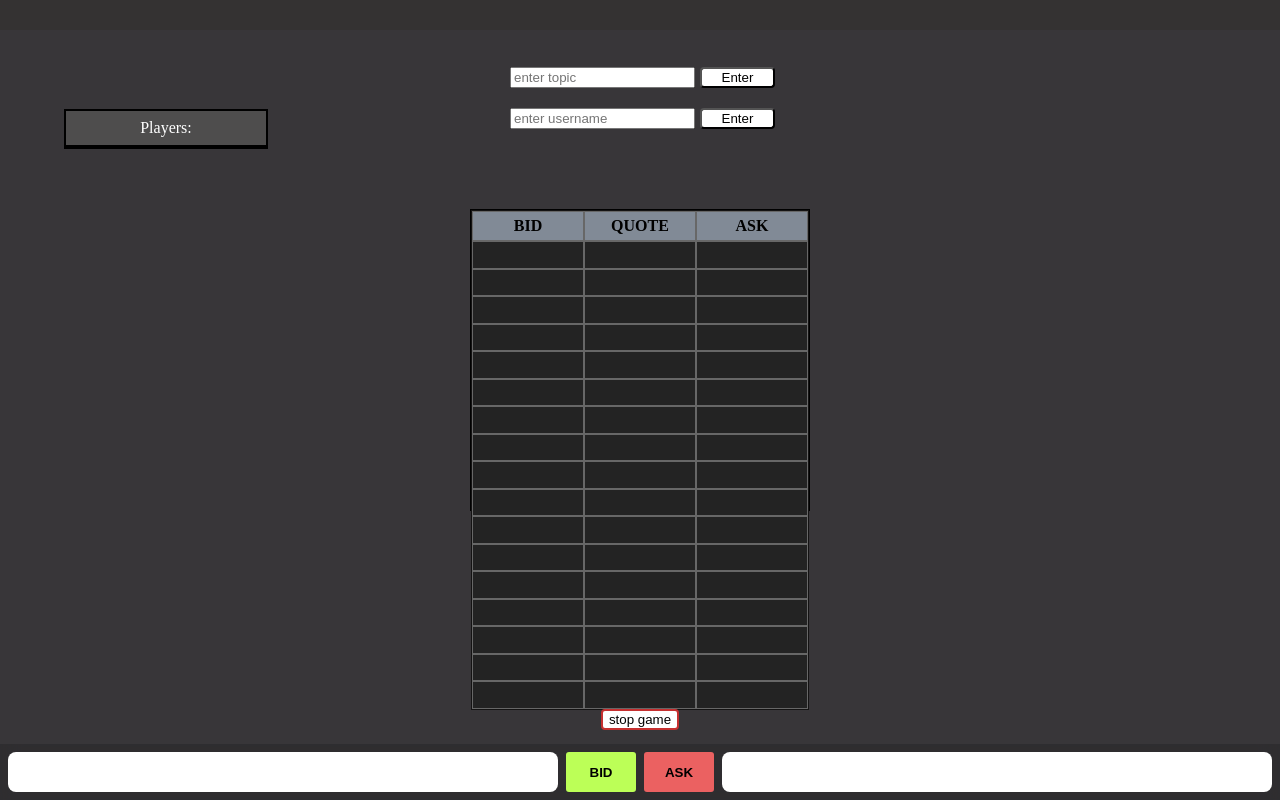
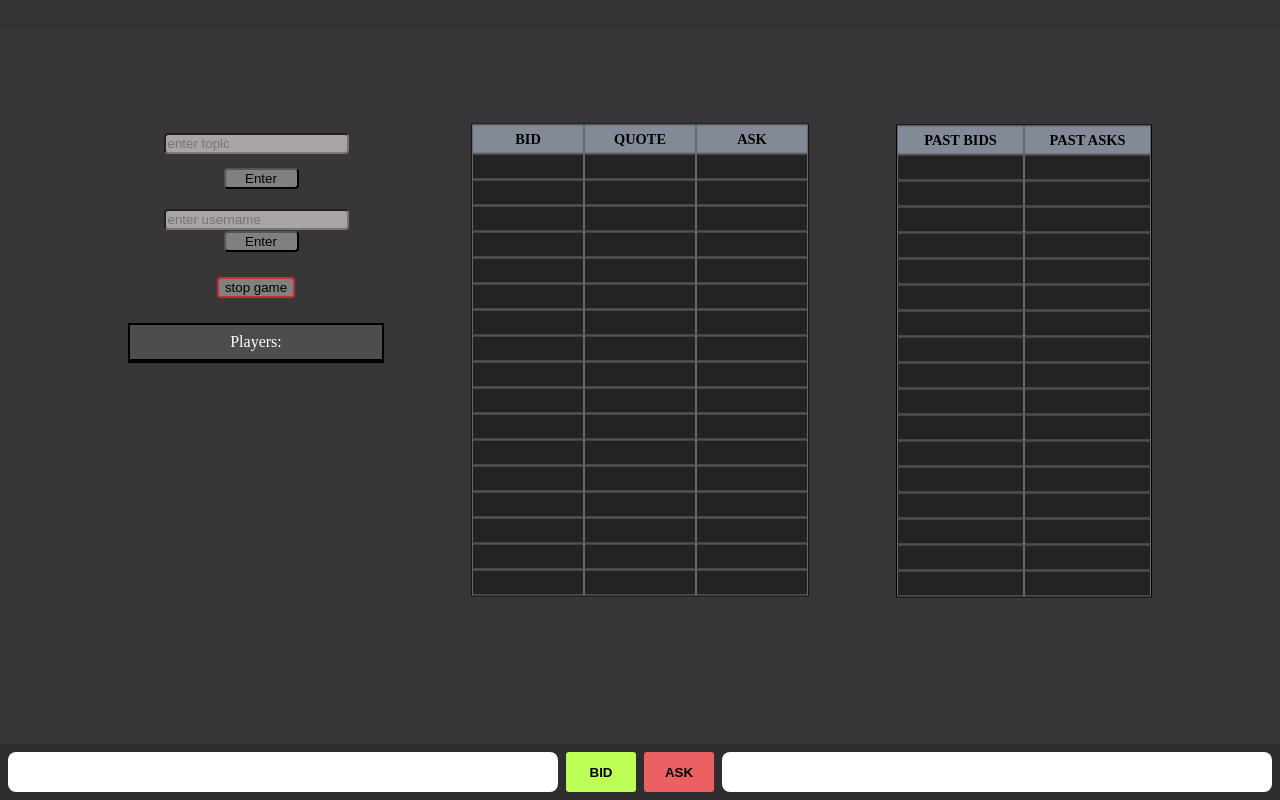
Before and after one commit to ben-patel/ben-patel.github.io, a website: page index.html in a window 1280 px wide. Drawn offline with nearby package versions, Linux system fonts and the light colour scheme; no server answers.

Commit message:
Update index.html

```diff
--- a/index.html
+++ b/index.html
@@ -21,30 +21,34 @@
       #messages > li:nth-child(odd) { background: #676767; }
       #messages > li:nth-child(even) { background: #aaa4a4; }
 
-      #topic { color:#efefef; position:relative; top:20px; text-align : center; font-size: 30px; font-family:Verdana, Geneva, Tahoma, sans-serif;}
-      #inputForm { width:100px; }
-      #topicButton {position: relative;  left:5px; background-color: white; width:75px; border-radius: 4px; cursor: pointer; }
-      #usernameDiv {position:relative; top:20px; text-align : center; font-size: 15px; font-family: system-ui, -apple-system, BlinkMacSystemFont, 'Segoe UI', Roboto, Oxygen, Ubuntu, Cantarell, 'Open Sans', 'Helvetica Neue', sans-serif;}
-      #usernameButton {position: relative;  left:5px; background-color: white; width:75px; border-radius: 4px; cursor: pointer; }
-      #tableWrapper { position: fixed; top: 45%; left: 50%; transform: translate(-50%, -50%);
+      #forms {position: fixed; height: 60%;  width:20%; left:20%; top:45%; text-align: center; transform: translate(-50%, -50%);
                       -webkit-transform: translate(-50%, -50%);-moz-transform: translate(-50%, -50%);
-                      -o-transform: translate(-50%, -50%);-ms-transform: translate(-50%, -50%);
-                      height: 300px; text-align: right; border: 1px solid rgb(0, 0, 0);}
-      #orderBook {border:1px solid rgb(20, 19, 19); width:fit-content; height:100%; background-color: rgb(35, 35, 35);}
+                      -o-transform: translate(-50%, -50%);-ms-transform: translate(-50%, -50%);}
+      #topic { color:#efefef; position:relative; font-size: 30px; font-family:Verdana, Geneva, Tahoma, sans-serif;}
+      #inputForm { width:100px; background-color: gray;}
+      #topicButton {position: relative;  left:5px; background-color: gray; width:75px; border-radius: 4px; cursor: pointer; }
+      #usernameDiv {position:relative; font-size: 15px; font-family: system-ui, -apple-system, BlinkMacSystemFont, 'Segoe UI', Roboto, Oxygen, Ubuntu, Cantarell, 'Open Sans', 'Helvetica Neue', sans-serif;}
+      #usernameButton {position: relative;  left:5px; background-color: gray; width:75px; border-radius: 4px; cursor: pointer; }
+
+      #tableWrapper { position: fixed; left:50%; top:45%; text-align: right; transform: translate(-50%, -50%);
+                      -webkit-transform: translate(-50%, -50%);-moz-transform: translate(-50%, -50%);
+                      -o-transform: translate(-50%, -50%);-ms-transform: translate(-50%, -50%);}
+      #orderBook {border:1px solid rgb(20, 19, 19);  background-color: rgb(35, 35, 35);}
 
       .tableTitle { padding-top:5px; text-align:center; padding-bottom:5px; background-color: rgb(129, 138, 150); color:black;}
-      .tableBid {width: 70px; padding-left: 10px; padding-right:30px; height:23.5px; text-align: left;}
+      .tableBid {width: 70px; padding-left: 10px; padding-right:30px; height:2.75vh; text-align: left;}
       .tablePrice { width: 70px; padding-left:20px; padding-right:20px; text-align: center;}
       .tableAsk {width:70px; padding-right: 10px; padding-left:30px; }
       table, th, td {
         border: 1px solid rgb(103, 103, 103);
         border-spacing: 0px;
         color:hsl(239, 47%, 66%);
+        font-size: 1.8vh;
       }
 
-      #scores {position:absolute; left:5%; width:200px; border: 2px solid rgb(0, 0, 0);}
-      #stopGame { position: relative; text-align: center; top:75vh;}
-      #stopButton {cursor:pointer; background-color: white; border-radius: 4px; border: 2px solid #c63030;}
+      #scores {position: relative; top:50px; border: 2px solid rgb(0, 0, 0); }
+      #stopGame { position: relative; top:25px;}
+      #stopButton {cursor:pointer; background-color: gray; border-radius: 4px; border: 2px solid #c63030;}
 
       #stonks {background-color: #343232; height:30px; font-size: 15px;}
       #ticker {display: inline; padding-left:15px; color:green; position: relative; bottom: 10px;}
@@ -54,33 +58,27 @@
                       -webkit-transform: translate(-50%, -50%);-moz-transform: translate(-50%, -50%);
                       -o-transform: translate(-50%, -50%);-ms-transform: translate(-50%, -50%);text-align: center; border-radius: 5px; border:4px solid rgb(228, 215, 64);}
       #player {font-size: 25px; list-style-type: none; font-family:'Segoe UI', Tahoma, Geneva, Verdana, sans-serif}
+
+      #pastOrders { position: fixed; width:20%; left:80%; top:45.1%; text-align: right; transform: translate(-50%, -50%);
+                      -webkit-transform: translate(-50%, -50%);-moz-transform: translate(-50%, -50%);
+                      -o-transform: translate(-50%, -50%);-ms-transform: translate(-50%, -50%);}
+      #orderTable {color:hsl(239, 47%, 66%); width:100%; border:1px solid black;}
+      .tableBuy {text-align: center; width:50%; color:#c63030; height:2.75vh; background-color: rgb(35, 35, 35);}
+      .tableSell {text-align: center; width:50%; height:2.75vh; color:green; background-color: rgb(35, 35, 35);}
+      .tableBuyHead { padding-top:5px; text-align:center; padding-bottom:5px; background-color: rgb(129, 138, 150); color:black; font-weight: 600;}
+      .tableSellHead { padding-top:5px; text-align:center; padding-bottom:5px; background-color: rgb(129, 138, 150); color:black; font-weight: 600;}
     </style>
   </head>
   <body>
 
     <marquee id="stonks" behavior="scroll" direction="left"><ul id="stocnks"></ul></marquee>
 
-    <div id="scoreboard" >
+    <!--div id="scoreboard" >
       <h1 style="font-family:system-ui, -apple-system, BlinkMacSystemFont, 'Segoe UI', Roboto, Oxygen, Ubuntu, Cantarell, 'Open Sans', 'Helvetica Neue', sans-serif; font-size:50px;"> Final Scores: </h1>
       <ul id="scored">
         <li id="player"></li>
       </ul>
-    </div>
-    <div id="topic" >
-      <form id="formInput" action="">
-        <input id="topicInput" autocomplete="off" placeholder="enter topic"><button id="topicButton">Enter</button>
-      </form>
-    </div><br>
-    <div id ="usernameDiv">
-      <form id="usernameInput" action="">
-        <input id="username" autocomplete="off" placeholder="enter username"><button id="usernameButton">Enter</button>
-      </form>
-    </div>
-
-    <form id="form" action="">
-      <input id="inputBuy" autocomplete="off" /><button id="bidButton">BID</button>
-      <button id="askButton">ASK</button><input id="inputSell" autocomplete="off" />
-    </form>
+    </div-->
 
     <div id="tableWrapper">
       <table id="orderBook">
@@ -173,15 +171,118 @@
       </table>
     </div>
 
-    <div id="scores">
-      <ul id="messages">
-        <li style="background-color:rgb(78, 77, 77); color:white; font-weight: 500; border-bottom: 2px rgb(0, 0, 0) solid; text-align: center;">Players:</li>
-      </ul>
+    <div id="pastOrders">
+      <table id="orderTable">
+        <tr>
+          <td class="tableSellHead">
+            PAST BIDS
+          </td>
+          <td class="tableBuyHead">
+            PAST ASKS
+          </td>
+        </tr>
+        <tr>
+          <td class="tableSell" id="ob0"></td>
+          <td class="tableBuy" id="os0"></td>
+        </tr>
+        <tr>
+          <td class="tableSell" id="ob1"></td>
+          <td class="tableBuy" id="os1"></td>
+        </tr>
+        <tr>
+          <td class="tableSell" id="ob2"></td>
+          <td class="tableBuy" id="os2"></td>
+        </tr>
+        <tr>
+          <td class="tableSell" id="ob3"></td>
+          <td class="tableBuy" id="os3"></td>
+        </tr>
+        <tr>
+          <td class="tableSell" id="ob4"></td>
+          <td class="tableBuy" id="os4"></td>
+        </tr>
+        <tr>
+          <td class="tableSell" id="ob5"></td>
+          <td class="tableBuy" id="os5"></td>
+        </tr>
+        <tr>
+          <td class="tableSell" id="ob6"></td>
+          <td class="tableBuy" id="os6"></td>
+        </tr>
+        <tr>
+          <td class="tableSell" id="ob7"></td>
+          <td class="tableBuy" id="os7"></td>
+        </tr>
+        <tr>
+          <td class="tableSell" id="ob8"></td>
+          <td class="tableBuy" id="os8"></td>
+        </tr>
+        <tr>
+          <td class="tableSell" id="ob9"></td>
+          <td class="tableBuy" id="os9"></td>
+        </tr>
+        <tr>
+          <td class="tableSell" id="ob10"></td>
+          <td class="tableBuy" id="os10"></td>
+        </tr>
+        <tr>
+          <td class="tableSell" id="ob11"></td>
+          <td class="tableBuy" id="os11"></td>
+        </tr>
+        <tr>
+          <td class="tableSell" id="ob12"></td>
+          <td class="tableBuy" id="os12"></td>
+        </tr>
+        <tr>
+          <td class="tableSell" id="ob13"></td>
+          <td class="tableBuy" id="os13"></td>
+        </tr>
+        <tr>
+          <td class="tableSell" id="ob14"></td>
+          <td class="tableBuy" id="os14"></td>
+        </tr>
+        <tr>
+          <td class="tableSell" id="ob15"></td>
+          <td class="tableBuy" id="os15"></td>
+        </tr>
+        <tr>
+          <td class="tableSell" id="ob16"></td>
+          <td class="tableBuy" id="os16"></td>
+        </tr>
+      </table>
     </div>
 
-    <div id="stopGame">
-      <button id="stopButton">stop game</button>
+    <div id="forms">
+      <div id="topic">
+        <form id="formInput" action="">
+          <input id="topicInput" autocomplete="off" placeholder="enter topic" style="background-color:#aaa4a4; border-radius:4px;"><button id="topicButton">Enter</button>
+        </form>
+      </div><br>
+      <div id ="usernameDiv">
+        <form id="usernameInput" action="">
+          <input id="username" autocomplete="off" placeholder="enter username" style="background-color:#aaa4a4; border-radius:4px;"><button id="usernameButton">Enter</button>
+        </form>
+      </div>
+
+      <div id="stopGame">
+        <button id="stopButton">stop game</button>
+      </div>
+
+      <div id="scores">
+        <ul id="messages">
+          <li style="background-color:rgb(78, 77, 77); color:white; font-weight: 500; border-bottom: 2px rgb(0, 0, 0) solid; text-align: center;">Players:</li>
+        </ul>
+      </div>
+
     </div>
+
+    <form id="form" action="">
+      <input id="inputBuy" autocomplete="off" /><button id="bidButton">BID</button>
+      <button id="askButton">ASK</button><input id="inputSell" autocomplete="off" />
+    </form>
+
+
+
 <!---------------------------------------------------------------------------------------------------------------------------------->
     <script src="/socket.io/socket.io.js"></script>
 
@@ -206,6 +307,9 @@
       var names = [];
       var profit = 0;
 
+      var recentSells = [];
+      var recentBuys = [];
+
       stopForm.addEventListener('click', function(e) {
         e.preventDefault();
         socket.emit('stop', profit);
@@ -214,6 +318,13 @@
       formBuy.addEventListener('submit', function(e) {
         e.preventDefault();
         if (buyInput.value) {
+          recentBuys.unshift(buyInput.value);
+
+          for(let i = 0; i < Math.min(17, recentBuys.length); i++) {
+            let stringBD = "ob" + i.toString();
+            document.getElementById(stringBD).innerHTML = recentBuys[i];
+          }
+
           socket.emit('buy input', buyInput.value);
           buyInput.value = '';
         }
@@ -222,6 +333,13 @@
       formBuy.addEventListener('submit', function(e) {
         e.preventDefault();
         if (sellInput.value) {
+          recentSells.unshift(sellInput.value);
+
+          for(let i = 0; i < Math.min(17, recentSells.length); i++) {
+            let stringSD = "os" + i.toString();
+            document.getElementById(stringSD).innerHTML = recentSells[i];
+          }
+
           socket.emit('sell input', sellInput.value);
           sellInput.value = '';
         }
@@ -335,7 +453,6 @@
               document.getElementById(stringID).style.backgroundColor = "rgb(35, 35, 35)";
             }
           }
-          console.log(profit);
       });
 
       socket.on('sell input', function(msg) {
@@ -407,8 +524,6 @@
             }
           }
 
-
-          console.log(profit);
       });
 
       socket.on("topicEvent", function(msg) {
```
